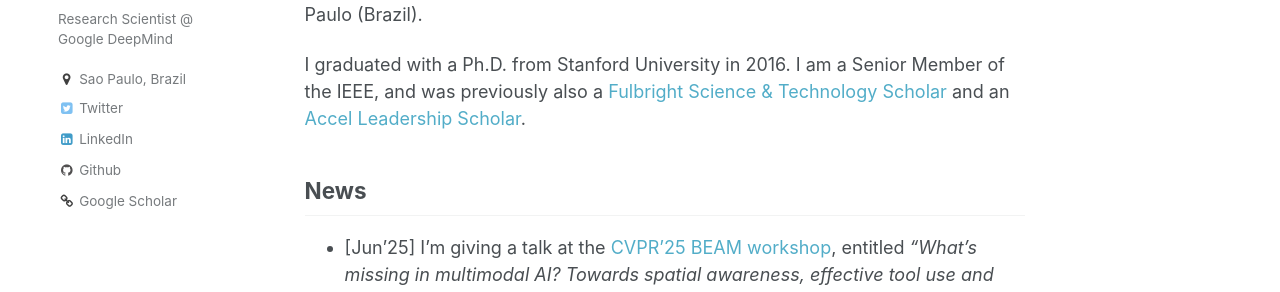
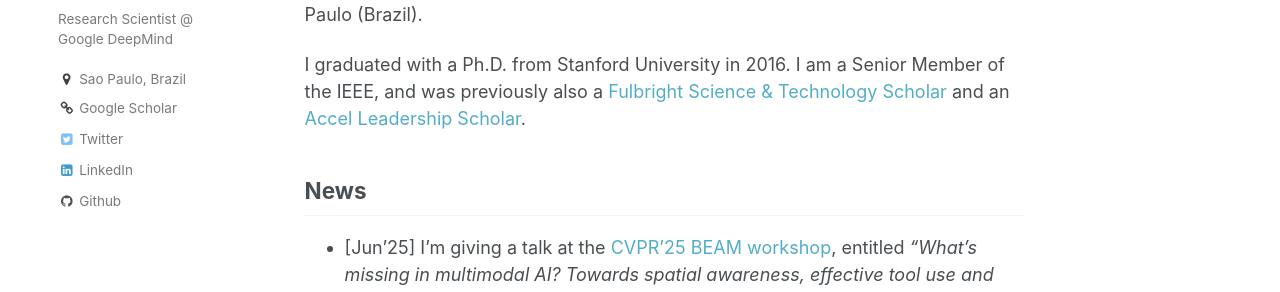
Before and after one commit to andrefaraujo/andrefaraujo.github.io, a Jekyll site: the page built from _pages/about.md, in a window 1280 px wide. Shown: the part 294-586 px from the top of the page. Built offline with Jekyll 4.4.1, drawn with Linux system fonts in a browser that asks for light colours.

Commit message:
small ordering changes of external links

```diff
--- a/_includes/author-profile.html
+++ b/_includes/author-profile.html
@@ -36,6 +36,9 @@
       {% endif %}
       {% if author.keybase %}
         <li><a href="https://keybase.io/{{ author.keybase }}"><i class="fa fa-fw fa-key" aria-hidden="true"></i> Keybase</a></li>
+      {% endif %}
+      {% if author.googlescholar %}
+        <li><a href="{{ author.googlescholar }}"><i class="fa fa-fw fa-chain" aria-hidden="true"></i> Google Scholar</a></li>
       {% endif %}
       {% if author.twitter %}
         <li><a href="https://twitter.com/{{ author.twitter }}"><i class="fa fa-fw fa-twitter-square" aria-hidden="true"></i> Twitter</a></li>
@@ -100,9 +103,6 @@
       {% if author.vine %}
         <li><a href="https://vine.co/u/{{ author.vine }}"><i class="fa fa-fw fa-vine" aria-hidden="true"></i> Vine</a></li>
       {% endif %}
-      {% if author.googlescholar %}
-        <li><a href="{{ author.googlescholar }}"><i class="fa fa-fw fa-chain" aria-hidden="true"></i> Google Scholar</a></li>
-      {% endif %}
       {% if author.orcid %}
         <li><a href="{{ author.orcid }}"><i class="fa fa-fw fa-chain" aria-hidden="true"></i> ORCID</a></li>
       {% endif %}
```
